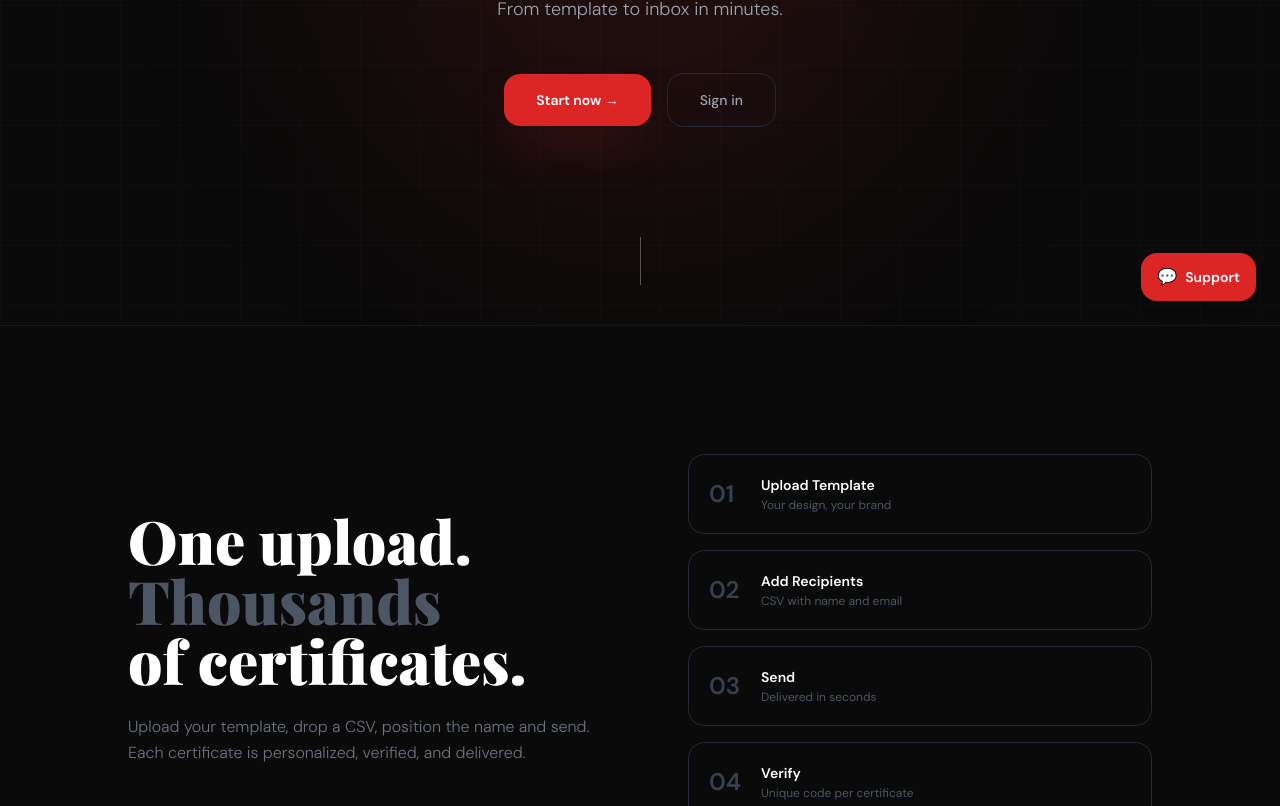
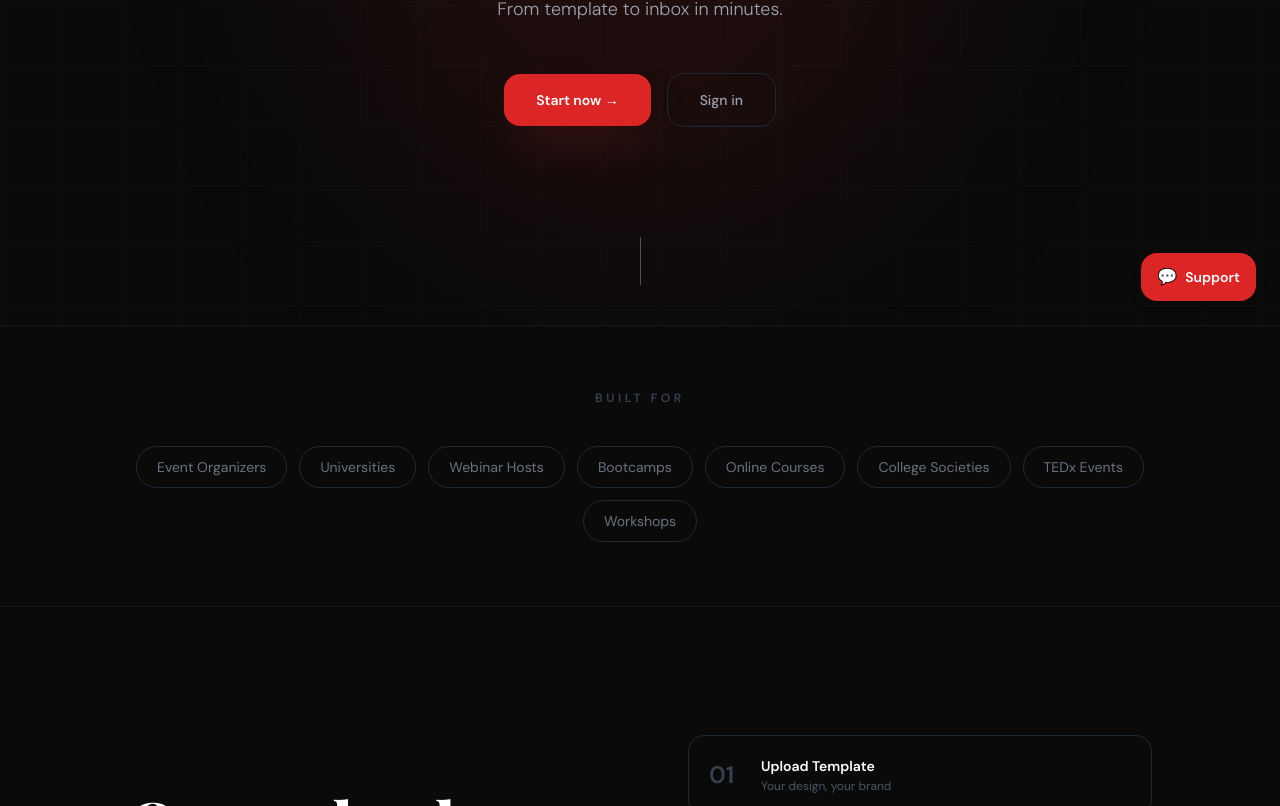
Before and after one commit to AabidAlias/GenCirty, a React (Vite) app in the folder frontend/: page / in a window 1280 px wide. Shown: the part 475-1281 px from the top of the page. Built offline with nearby package versions, Linux system fonts and the light colour scheme.

Commit message:
added somenthing in la

```diff
--- a/frontend/src/pages/LandingPage.jsx
+++ b/frontend/src/pages/LandingPage.jsx
@@ -209,6 +209,22 @@ export default function LandingPage() {
         </div>
       </section>
 
+      {/* ── Who Uses GenCirty ── */}
+      <section className="py-16 px-6 border-t border-gray-900">
+        <div className="max-w-5xl mx-auto">
+          <p className="text-center text-xs font-semibold text-gray-700 uppercase tracking-[0.3em] mb-10" style={{ fontFamily: "'DM Sans', sans-serif" }}>
+            Built for
+          </p>
+          <div className="flex flex-wrap justify-center gap-3" style={{ fontFamily: "'DM Sans', sans-serif" }}>
+            {["Event Organizers", "Universities", "Webinar Hosts", "Bootcamps", "Online Courses", "College Societies", "TEDx Events", "Workshops"].map((label) => (
+              <span key={label} className="px-5 py-2.5 rounded-full border border-gray-800 text-sm text-gray-500 hover:border-gray-600 hover:text-gray-300 transition-all cursor-default">
+                {label}
+              </span>
+            ))}
+          </div>
+        </div>
+      </section>
+
       {/* ── Bold quote section ── */}
       <section className="py-32 px-6 border-t border-gray-900">
         <div className="max-w-5xl mx-auto">
@@ -267,13 +283,10 @@ export default function LandingPage() {
 
           {/* Active step content */}
           <div className="grid grid-cols-1 md:grid-cols-2 gap-8 items-center bg-gray-900/30 border border-gray-800 rounded-3xl p-8">
-            {/* Left — text */}
             <div style={{ fontFamily: "'DM Sans', sans-serif" }}>
               <p className="text-red-500 text-xs font-semibold uppercase tracking-widest mb-3">{steps[activeStep].tag}</p>
               <h3 className="text-3xl font-black text-white mb-4" style={{ fontFamily: "'Playfair Display', serif" }}>{steps[activeStep].title}</h3>
               <p className="text-gray-400 leading-relaxed mb-8">{steps[activeStep].desc}</p>
-
-              {/* Step navigation */}
               <div className="flex items-center gap-3">
                 <button onClick={() => setActiveStep(Math.max(0, activeStep - 1))}
                   disabled={activeStep === 0}
@@ -288,8 +301,6 @@ export default function LandingPage() {
                 <span className="text-xs text-gray-700 ml-2">{activeStep + 1} / {steps.length}</span>
               </div>
             </div>
-
-            {/* Right — visual */}
             <div>{steps[activeStep].visual}</div>
           </div>
         </div>
```
